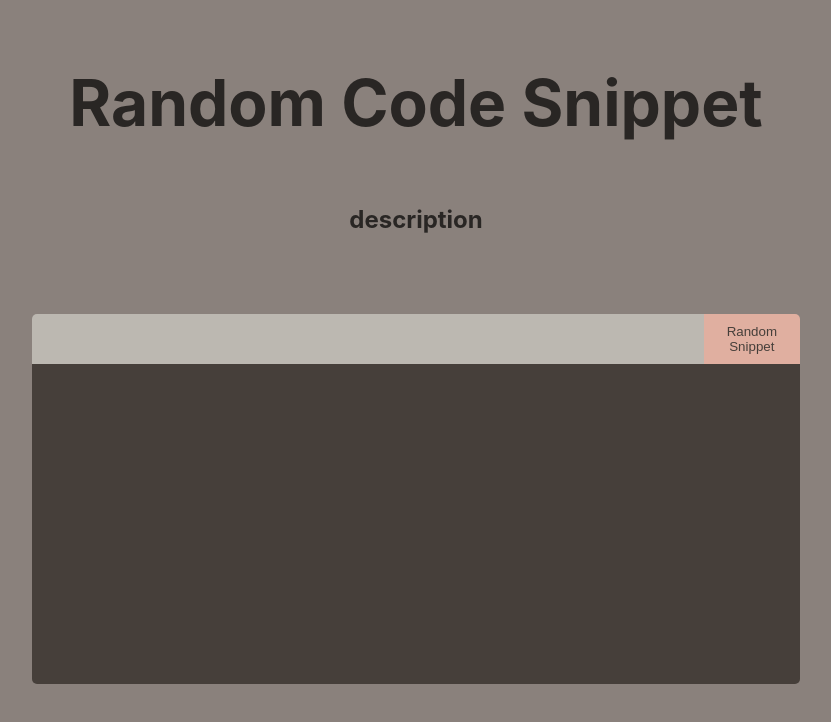
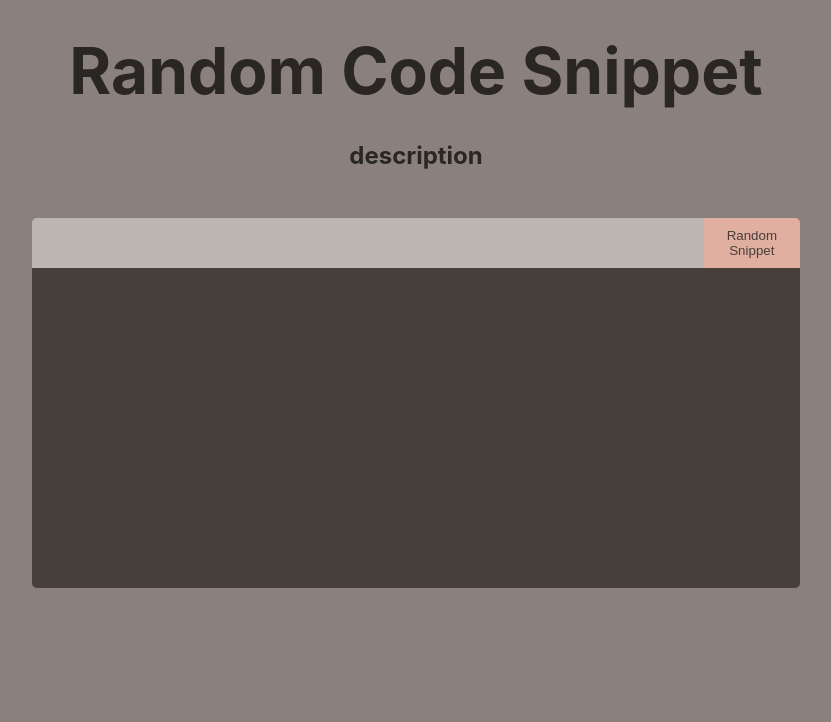
Before and after one commit to liamsegura/code-snippets, a website: page index.html in a window 1280 px wide. Shown: the whole page, without its empty margins (224-1055 px from the left). Drawn offline with Linux system fonts and the light colour scheme.

Commit message:
fixing front end

```diff
--- a/public/css/style.css
+++ b/public/css/style.css
@@ -17,8 +17,8 @@
 
   h1{
       font-size: 4rem;
-      padding-top: 4rem;
-      padding-bottom: 4rem;
+      padding-top: 2rem;
+      padding-bottom: 2rem;
   }
   h2{
 
@@ -59,7 +59,7 @@
     flex-direction: column;
     margin: 0 auto;
     width: 60%;
-    padding-top: 5rem;
+    padding-top: 3rem;
   }
 
   .language-container{
```
